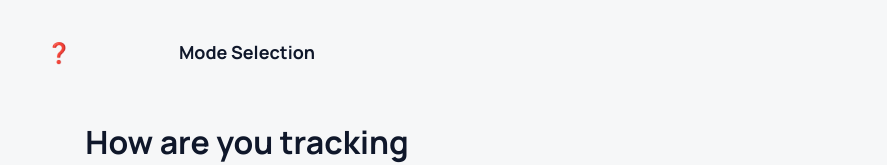
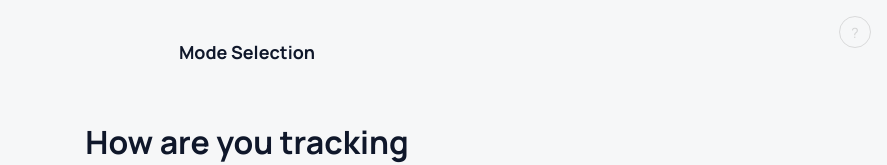
Before and after one commit to buktt/Time-is-mony-App, a React (Vite) app: page / in a window 1280 px wide. Both pictures are taken after a click on the button "Let's Go! 🚀". Shown: the top 165 px of the page, without its empty margins (393-1280 px from the left). Built offline with nearby package versions, Linux system fonts and the light colour scheme.

Commit message:
Add subtle help button to all screens
- Gray, low opacity ? button with circular border
- Fixed position in top-right corner
- Shows on all screens except welcome page
- Clicking takes user back to welcome/about screen

```diff
--- a/src/App.css
+++ b/src/App.css
@@ -206,22 +206,29 @@
 
 /* Help Button */
 .help-button {
-  width: 2.5rem;
-  height: 2.5rem;
+  position: fixed;
+  top: 1rem;
+  right: 1rem;
+  width: 2rem;
+  height: 2rem;
   display: flex;
   align-items: center;
   justify-content: center;
   border-radius: 50%;
-  font-size: 1.25rem;
+  font-size: 0.875rem;
   background: transparent;
-  border: none;
+  border: 1.5px solid rgba(128, 128, 128, 0.4);
+  color: rgba(128, 128, 128, 0.5);
   cursor: pointer;
   transition: all 0.2s;
+  z-index: 100;
+  opacity: 0.6;
 }
 
 .help-button:hover {
-  background: rgba(0, 0, 0, 0.05);
-  transform: scale(1.1);
+  opacity: 1;
+  border-color: rgba(128, 128, 128, 0.6);
+  color: rgba(128, 128, 128, 0.8);
 }
 
 /* Primary Button */
--- a/src/App.tsx
+++ b/src/App.tsx
@@ -197,14 +197,20 @@ const WelcomeScreen = ({ onContinue }: { onContinue: () => void }) => {
   );
 };
 
+// --- Help Button Component ---
+const HelpButton = ({ onClick }: { onClick: () => void }) => (
+  <button onClick={onClick} className="help-button" title="What's this app about?">
+    ?
+  </button>
+);
+
 // --- Mode Selection Screen ---
 const ModeSelection = ({ onSelect, onShowWelcome }: { onSelect: (mode: AppMode) => void; onShowWelcome: () => void }) => {
   return (
     <div className="screen animate-fade-in">
+      <HelpButton onClick={onShowWelcome} />
       <div className="screen-header">
-        <button onClick={onShowWelcome} className="help-button" title="What's this app about?">
-          <span>❓</span>
-        </button>
+        <div className="w-10"></div>
         <h2 className="screen-title">Mode Selection</h2>
         <div className="w-10"></div>
       </div>
@@ -265,7 +271,8 @@ const SetupScreen = ({
   onAddLabel,
   onRemoveLabel,
   onContinue,
-  onBack
+  onBack,
+  onShowWelcome
 }: {
   mode: AppMode;
   currency: string;
@@ -280,6 +287,7 @@ const SetupScreen = ({
   onRemoveLabel: (id: string) => void;
   onContinue: () => void;
   onBack: () => void;
+  onShowWelcome: () => void;
 }) => {
   const [newMemberName, setNewMemberName] = useState('');
   const [newMemberRate, setNewMemberRate] = useState('');
@@ -323,6 +331,7 @@ const SetupScreen = ({
 
   return (
     <div className="screen animate-fade-in">
+      <HelpButton onClick={onShowWelcome} />
       <div className="screen-header">
         <button onClick={onBack} className="icon-button">
           <Icon name="chevron_left" />
@@ -551,7 +560,8 @@ const TrackerScreen = ({
   onFinish,
   goToLog,
   goToSettings,
-  goToModeSelection
+  goToModeSelection,
+  onShowWelcome
 }: {
   mode: AppMode;
   currency: string;
@@ -564,6 +574,7 @@ const TrackerScreen = ({
   goToLog: () => void;
   goToSettings: () => void;
   goToModeSelection: () => void;
+  onShowWelcome: () => void;
 }) => {
   const [activityName, setActivityName] = useState('');
   const [selectedLabelId, setSelectedLabelId] = useState<string | null>(null);
@@ -630,6 +641,7 @@ const TrackerScreen = ({
 
   return (
     <div className="screen animate-fade-in">
+      <HelpButton onClick={onShowWelcome} />
       <header className="tracker-header">
         <button onClick={goToSettings} className="icon-button">
           <Icon name="settings" />
@@ -782,7 +794,8 @@ const ActivityLogScreen = ({
   currency,
   onBack,
   onDelete,
-  onUpdateLabel
+  onUpdateLabel,
+  onShowWelcome
 }: {
   activities: any[];
   labels: CustomLabel[];
@@ -790,6 +803,7 @@ const ActivityLogScreen = ({
   onBack: () => void;
   onDelete: (id: string) => void;
   onUpdateLabel: (activityId: string, labelId: string | null) => void;
+  onShowWelcome: () => void;
 }) => {
   const [filter, setFilter] = useState<'all' | 'business' | 'personal' | 'labels'>('all');
   const [editingActivityId, setEditingActivityId] = useState<string | null>(null);
@@ -827,6 +841,7 @@ const ActivityLogScreen = ({
 
   return (
     <div className="screen animate-fade-in">
+      <HelpButton onClick={onShowWelcome} />
       <header className="log-header">
         <button onClick={onBack} className="icon-button">
           <Icon name="arrow_back" />
@@ -1073,6 +1088,7 @@ function App() {
         onRemoveLabel={deleteLabel}
         onContinue={() => setView('tracker')}
         onBack={() => setView('selection')}
+        onShowWelcome={() => setView('welcome')}
       />
     );
   }
@@ -1091,6 +1107,7 @@ function App() {
         goToLog={() => setView('log')}
         goToSettings={() => setView('setup')}
         goToModeSelection={() => setView('selection')}
+        onShowWelcome={() => setView('welcome')}
       />
     );
   }
@@ -1104,6 +1121,7 @@ function App() {
         onBack={() => setView('tracker')}
         onDelete={deleteActivity}
         onUpdateLabel={updateActivityLabel}
+        onShowWelcome={() => setView('welcome')}
       />
     );
   }
```
